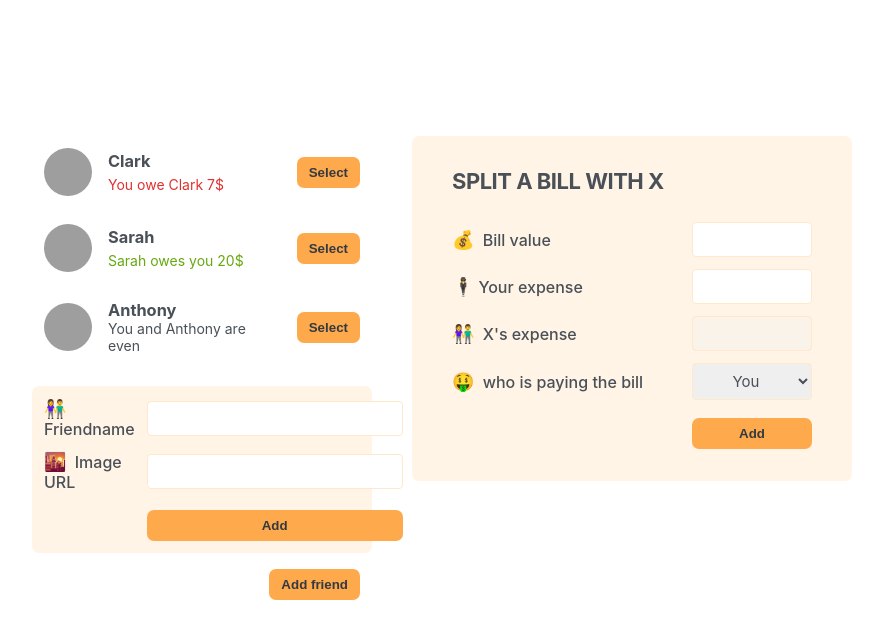
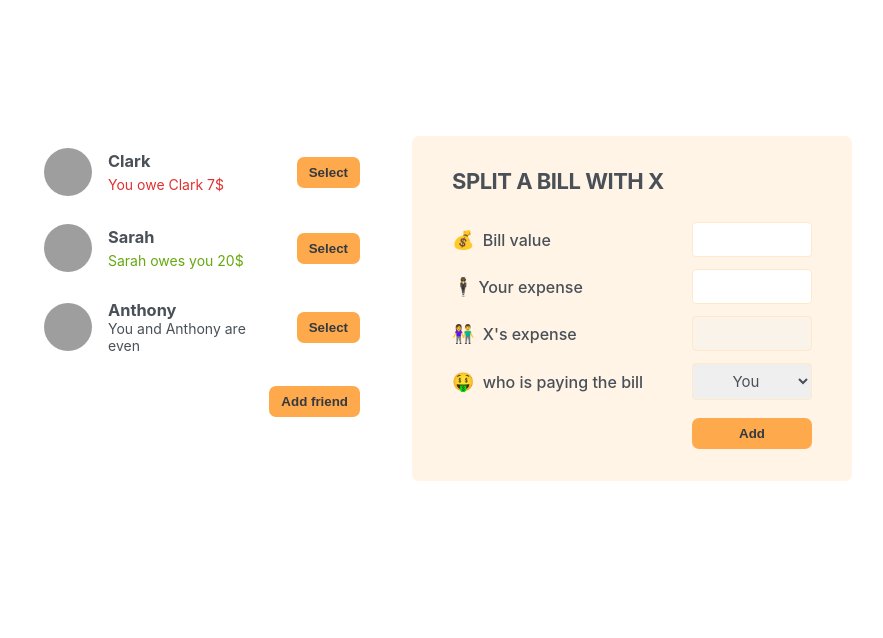
Before and after one commit to prudv13/Eat-N-Split, a React (Create React App) app: page / in a window 1280 px wide. Shown: the top 638 px of the page, without its empty margins (198-1081 px from the left). Built offline with nearby package versions, Linux system fonts and the light colour scheme; grey boxes are pictures that could not be loaded.

Commit message:
display new friend form

```diff
--- a/src/App.js
+++ b/src/App.js
@@ -1,4 +1,4 @@
-import { Fragment } from 'react';
+import { Fragment, useState } from 'react';
 import './App.css';
 
 const initialFriends = [
@@ -23,12 +23,19 @@ const initialFriends = [
 ];
 
 function App() {
+
+  const [showAddFriend, setShowAddFriend] = useState(false);
+
+  const handleShowAddFriend = () => {
+    setShowAddFriend(show => !show);
+  }
+
   return (
     <div className='app'>
       <div className='sidebar'>
         <FriendsList />
-        <FormAddFriend />
-        <Button>Add friend</Button>
+        {showAddFriend && <FormAddFriend />}
+        <Button onClick={handleShowAddFriend}>{showAddFriend ? 'Close' : 'Add friend'}</Button>
       </div>
       <FormSplitBill />
     </div>
@@ -75,9 +82,9 @@ const Friend = ({friend}) => {
   )
 };
 
-const Button = ({children}) => {
+const Button = ({children, onClick}) => {
   return (
-    <button className='button'>{children}</button>
+    <button onClick={onClick} className='button'>{children}</button>
   );
 }
 
```
